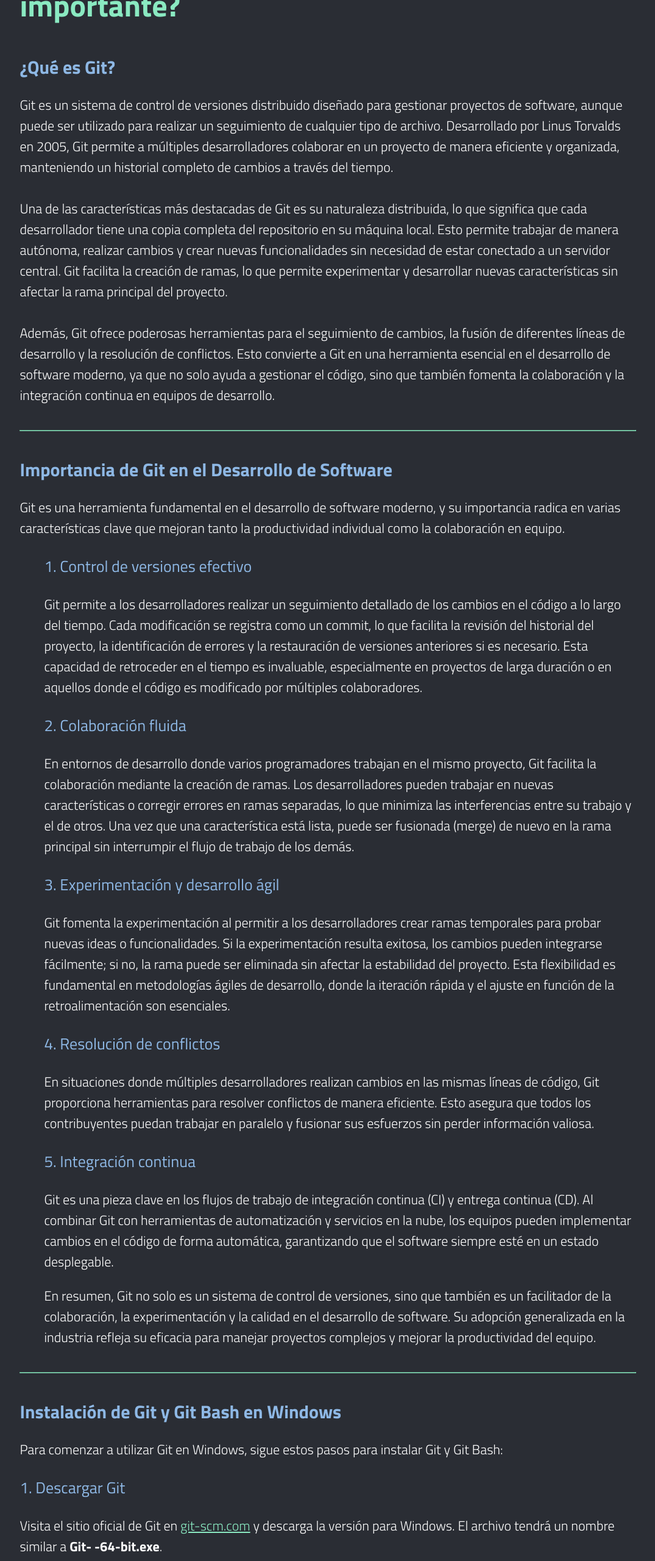
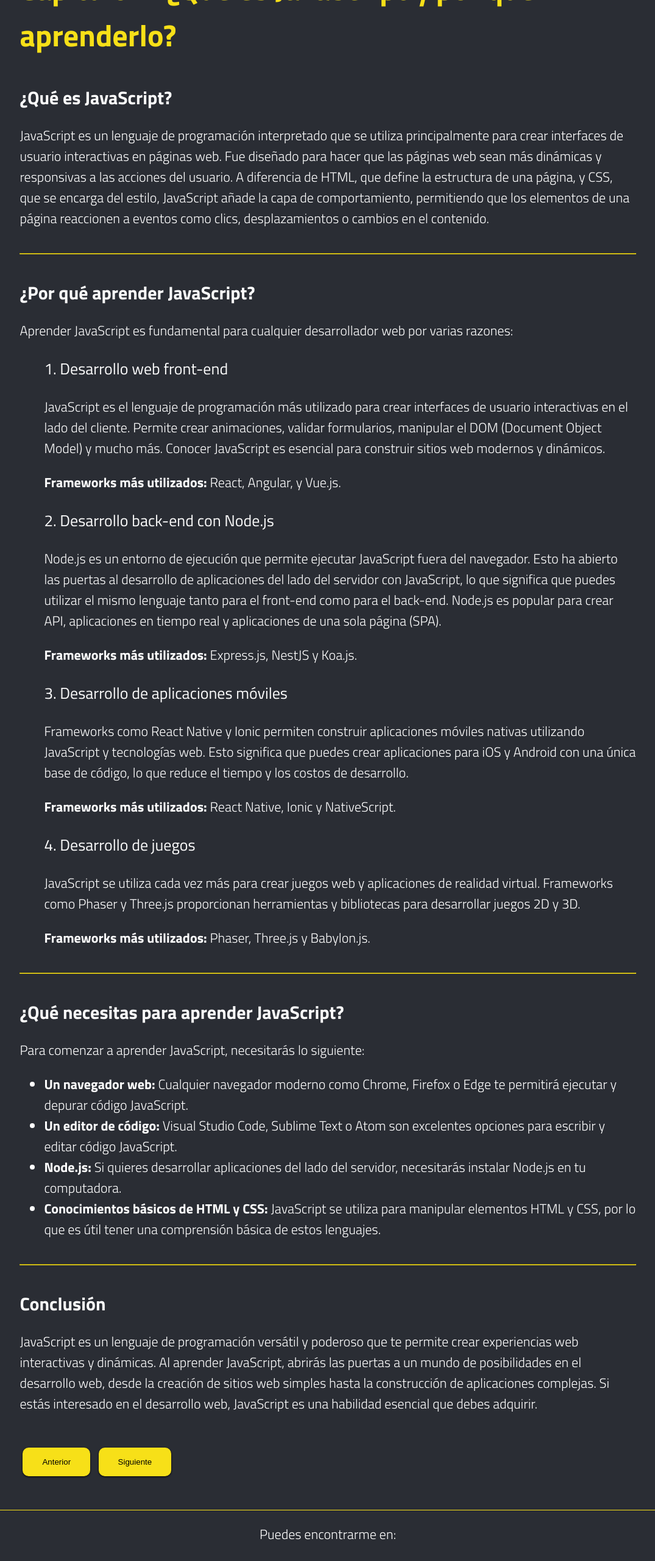
Before and after one commit to lfrestrepo404/javascript-notes, a plain HTML site: page index.html in a window 1280 px wide. Shown: the part 220-2780 px from the top of the page at 61% size, without its empty margins (102-1177 px from the left). Drawn offline with Linux system fonts and the light colour scheme.

Commit message:
Primer capitulo sobre js y definición de estilos

```diff
--- a/css/styles.css
+++ b/css/styles.css
@@ -5,8 +5,8 @@
 
 
 :root {
-    --primary-color: #8AE9C1;
-    --secondary-color: #8EB8E5;
+    --primary-color: #f7e018;
+    --secondary-color: #fbfbfb;
 }
 
 body {
--- a/index.html
+++ b/index.html
@@ -9,7 +9,7 @@
     <link rel="stylesheet" href="css/styles.css">
     <!-- Agrega la librería de iconos de FontAwesome -->
     <link rel="stylesheet" href="https://cdnjs.cloudflare.com/ajax/libs/font-awesome/6.5.0/css/all.min.css">
-    <link rel="icon" href="img/github2.png" type="image/png">
+    <link rel="icon" href="https://upload.wikimedia.org/wikipedia/commons/thumb/6/6a/JavaScript-logo.png/768px-JavaScript-logo.png" type="image/png">
 
 
 
@@ -21,167 +21,53 @@
 
         <section id="cont1">
             <div class="images">
-                <img src="img/social (1).png" alt="Git logo">
-                <img src="img/github.png" alt="github">
+                <img src="https://upload.wikimedia.org/wikipedia/commons/thumb/6/6a/JavaScript-logo.png/768px-JavaScript-logo.png" alt="JavaScript logo">
+                <!-- <img src="img/node-js-logo.png" alt="Node.js logo"> -->
             </div>
-            <h1>Capítulo 1: ¿Qué es Git y por qué es importante?</h1>
+            <h1>Capítulo 1: ¿Qué es JavaScript y por qué aprenderlo?</h1>
 
-            <h2>¿Qué es Git?</h2>
-            <p>Git es un sistema de control de versiones distribuido diseñado para gestionar proyectos de software,
-                aunque puede ser utilizado para realizar un seguimiento de cualquier tipo de archivo. Desarrollado por
-                Linus Torvalds en 2005, Git permite a múltiples desarrolladores colaborar en un proyecto de manera
-                eficiente y organizada, manteniendo un historial completo de cambios a través del tiempo.
-                <br><br>
-                Una de las características más destacadas de Git es su naturaleza distribuida, lo que significa que cada
-                desarrollador tiene una copia completa del repositorio en su máquina local. Esto permite trabajar de
-                manera autónoma, realizar cambios y crear nuevas funcionalidades sin necesidad de estar conectado a un
-                servidor central. Git facilita la creación de ramas, lo que permite experimentar y desarrollar nuevas
-                características sin afectar la rama principal del proyecto.
-                <br><br>
-                Además, Git ofrece poderosas herramientas para el seguimiento de cambios, la fusión de diferentes líneas
-                de desarrollo y la resolución de conflictos. Esto convierte a Git en una herramienta esencial en el
-                desarrollo de software moderno, ya que no solo ayuda a gestionar el código, sino que también fomenta la
-                colaboración y la integración continua en equipos de desarrollo.
-            </p>
+            <h2>¿Qué es JavaScript?</h2>
+            <p>JavaScript es un lenguaje de programación interpretado que se utiliza principalmente para crear interfaces de usuario interactivas en páginas web. Fue diseñado para hacer que las páginas web sean más dinámicas y responsivas a las acciones del usuario. A diferencia de HTML, que define la estructura de una página, y CSS, que se encarga del estilo, JavaScript añade la capa de comportamiento, permitiendo que los elementos de una página reaccionen a eventos como clics, desplazamientos o cambios en el contenido.</p>
 
             <hr>
-            <h2>Importancia de Git en el Desarrollo de Software</h2>
 
-            <p>Git es una herramienta fundamental en el desarrollo de software moderno, y su importancia radica en
-                varias características clave que mejoran tanto la productividad individual como la colaboración en
-                equipo.</p>
+            <h2>¿Por qué aprender JavaScript?</h2>
+            <p>Aprender JavaScript es fundamental para cualquier desarrollador web por varias razones:</p>
             <div class="sub-items">
+                <h3>1. Desarrollo web front-end</h3>
+                <p>JavaScript es el lenguaje de programación más utilizado para crear interfaces de usuario interactivas en el lado del cliente. Permite crear animaciones, validar formularios, manipular el DOM (Document Object Model) y mucho más. Conocer JavaScript es esencial para construir sitios web modernos y dinámicos.</p>
+                <p><strong>Frameworks más utilizados:</strong> React, Angular, y Vue.js.</p>
 
+                <h3>2. Desarrollo back-end con Node.js</h3>
+                <p>Node.js es un entorno de ejecución que permite ejecutar JavaScript fuera del navegador. Esto ha abierto las puertas al desarrollo de aplicaciones del lado del servidor con JavaScript, lo que significa que puedes utilizar el mismo lenguaje tanto para el front-end como para el back-end. Node.js es popular para crear API, aplicaciones en tiempo real y aplicaciones de una sola página (SPA).</p>
+                <p><strong>Frameworks más utilizados:</strong> Express.js, NestJS y Koa.js.</p>
 
-                <h3>1. Control de versiones efectivo</h3>
-                <p>Git permite a los desarrolladores realizar un seguimiento detallado de los cambios en el código a lo
-                    largo del tiempo. Cada modificación se registra como un commit, lo que facilita la revisión del
-                    historial del proyecto, la identificación de errores y la restauración de versiones anteriores si es
-                    necesario. Esta capacidad de retroceder en el tiempo es invaluable, especialmente en proyectos de
-                    larga duración o en aquellos donde el código es modificado por múltiples colaboradores.</p>
+                <h3>3. Desarrollo de aplicaciones móviles</h3>
+                <p>Frameworks como React Native y Ionic permiten construir aplicaciones móviles nativas utilizando JavaScript y tecnologías web. Esto significa que puedes crear aplicaciones para iOS y Android con una única base de código, lo que reduce el tiempo y los costos de desarrollo.</p>
+                <p><strong>Frameworks más utilizados:</strong> React Native, Ionic y NativeScript.</p>
 
-                <h3>2. Colaboración fluida</h3>
-                <p>En entornos de desarrollo donde varios programadores trabajan en el mismo proyecto, Git facilita la
-                    colaboración mediante la creación de ramas. Los desarrolladores pueden trabajar en nuevas
-                    características o corregir errores en ramas separadas, lo que minimiza las interferencias entre su
-                    trabajo y el de otros. Una vez que una característica está lista, puede ser fusionada (merge) de
-                    nuevo en la rama principal sin interrumpir el flujo de trabajo de los demás.</p>
-
-                <h3>3. Experimentación y desarrollo ágil</h3>
-                <p>Git fomenta la experimentación al permitir a los desarrolladores crear ramas temporales para probar
-                    nuevas ideas o funcionalidades. Si la experimentación resulta exitosa, los cambios pueden integrarse
-                    fácilmente; si no, la rama puede ser eliminada sin afectar la estabilidad del proyecto. Esta
-                    flexibilidad es fundamental en metodologías ágiles de desarrollo, donde la iteración rápida y el
-                    ajuste en función de la retroalimentación son esenciales.</p>
-
-                <h3>4. Resolución de conflictos</h3>
-                <p>En situaciones donde múltiples desarrolladores realizan cambios en las mismas líneas de código, Git
-                    proporciona herramientas para resolver conflictos de manera eficiente. Esto asegura que todos los
-                    contribuyentes puedan trabajar en paralelo y fusionar sus esfuerzos sin perder información valiosa.
-                </p>
-
-                <h3>5. Integración continua</h3>
-                <p>Git es una pieza clave en los flujos de trabajo de integración continua (CI) y entrega continua (CD).
-                    Al combinar Git con herramientas de automatización y servicios en la nube, los equipos pueden
-                    implementar cambios en el código de forma automática, garantizando que el software siempre esté en
-                    un estado desplegable.</p>
-
-                <p>En resumen, Git no solo es un sistema de control de versiones, sino que también es un facilitador de
-                    la colaboración, la experimentación y la calidad en el desarrollo de software. Su adopción
-                    generalizada en la industria refleja su eficacia para manejar proyectos complejos y mejorar la
-                    productividad del equipo.</p>
-
+                <h3>4. Desarrollo de juegos</h3>
+                <p>JavaScript se utiliza cada vez más para crear juegos web y aplicaciones de realidad virtual. Frameworks como Phaser y Three.js proporcionan herramientas y bibliotecas para desarrollar juegos 2D y 3D.</p>
+                <p><strong>Frameworks más utilizados:</strong> Phaser, Three.js y Babylon.js.</p>
             </div>
 
             <hr>
 
-            <h2>Instalación de Git y Git Bash en Windows</h2>
-
-            <p>Para comenzar a utilizar Git en Windows, sigue estos pasos para instalar Git y Git Bash:</p>
-
-            <h3>1. Descargar Git</h3>
-            <p>Visita el sitio oficial de Git en <a href="https://git-scm.com/" target="_blank">git-scm.com</a> y
-                descarga la versión para Windows. El archivo tendrá un nombre similar a <strong>Git-<version>
-                        -64-bit.exe</strong>.</p>
-
-            <h3>2. Ejecutar el Instalador</h3>
+            <h2>¿Qué necesitas para aprender JavaScript?</h2>
+            <p>Para comenzar a aprender JavaScript, necesitarás lo siguiente:</p>
             <ul>
-                <li>Haz doble clic en el archivo descargado para iniciar el asistente de instalación.</li>
-                <li>En la primera pantalla, haz clic en "Next" para continuar.</li>
+                <li><strong>Un navegador web:</strong> Cualquier navegador moderno como Chrome, Firefox o Edge te permitirá ejecutar y depurar código JavaScript.</li>
+                <li><strong>Un editor de código:</strong> Visual Studio Code, Sublime Text o Atom son excelentes opciones para escribir y editar código JavaScript.</li>
+                <li><strong>Node.js:</strong> Si quieres desarrollar aplicaciones del lado del servidor, necesitarás instalar Node.js en tu computadora.</li>
+                <li><strong>Conocimientos básicos de HTML y CSS:</strong> JavaScript se utiliza para manipular elementos HTML y CSS, por lo que es útil tener una comprensión básica de estos lenguajes.</li>
             </ul>
-
-            <h3>3. Seleccionar Componentes</h3>
-            <ul>
-                <li>En la pantalla "Select Components", asegúrate de seleccionar las siguientes opciones:
-                    <ul>
-                        <li><strong>Git Bash Here:</strong> Esto te permitirá acceder a Git Bash desde el explorador de
-                            archivos.</li>
-                        <li>Opcionalmente, puedes dejar las opciones predeterminadas seleccionadas.</li>
-                    </ul>
-                </li>
-                <li>Haz clic en "Next" para continuar.</li>
-            </ul>
-
-            <h3>4. Configuración del Editor de Texto</h3>
-            <ul>
-                <li>En la siguiente pantalla, selecciona tu editor de texto preferido (por ejemplo, "Use Vim" o "Use
-                    Notepad++"). Esto es importante ya que Git utilizará este editor para los mensajes de commit.</li>
-                <li>Haz clic en "Next".</li>
-            </ul>
-
-            <h3>5. Configuración de la Terminal</h3>
-            <ul>
-                <li>Elige la opción "Use Git from the Windows Command Prompt" si deseas utilizar Git desde la línea de
-                    comandos de Windows. Esto es útil si ya estás familiarizado con el símbolo del sistema.</li>
-                <li>Haz clic en "Next".</li>
-            </ul>
-
-            <h3>6. Configuración de la Comprobación de Línea de Comandos</h3>
-            <ul>
-                <li>Deja la opción predeterminada seleccionada (Checkout Windows-style, commit Unix-style line endings)
-                    y haz clic en "Next".</li>
-            </ul>
-
-            <h3>7. Finalizar la Instalación</h3>
-            <ul>
-                <li>Continúa haciendo clic en "Next" y seleccionando las opciones predeterminadas hasta que llegues a la
-                    pantalla final.</li>
-                <li>Haz clic en "Finish" para completar la instalación.</li>
-            </ul>
-
-            <h3>8. Verificar la Instalación</h3>
-            <p>Para asegurarte de que Git se ha instalado correctamente, abre Git Bash (puedes buscarlo en el menú de
-                inicio) y ejecuta el siguiente comando:</p>
-            <pre><code>git --version
-</code></pre>
-            <p>Deberías ver la versión de Git instalada en tu sistema.</p>
-
-            <h3>9. Configurar Git (Opcional)</h3>
-            <p>Después de instalar Git, es recomendable configurar tu nombre de usuario y correo electrónico. Esto se
-                puede hacer con los siguientes comandos en Git Bash:</p>
-            <pre><code>git config --global user.name "Tu Nombre"
-git config --global user.email "tu.email@ejemplo.com"
-</code></pre>
 
             <hr>
 
             <h2>Conclusión</h2>
-            <p>Git se ha convertido en una herramienta esencial en el desarrollo de software moderno, gracias a su
-                capacidad para mejorar la colaboración y la gestión del código. Su sistema de control de versiones
-                permite a los desarrolladores realizar un seguimiento preciso de los cambios, identificar errores y
-                restaurar versiones anteriores con facilidad.</p>
+            <p>JavaScript es un lenguaje de programación versátil y poderoso que te permite crear experiencias web interactivas y dinámicas. Al aprender JavaScript, abrirás las puertas a un mundo de posibilidades en el desarrollo web, desde la creación de sitios web simples hasta la construcción de aplicaciones complejas. Si estás interesado en el desarrollo web, JavaScript es una habilidad esencial que debes adquirir.</p>
+        </section>
 
-            <p>La funcionalidad de creación de ramas fomenta la experimentación y la innovación, permitiendo trabajar en
-                nuevas ideas sin afectar la estabilidad del proyecto principal. Además, Git facilita la colaboración
-                simultánea entre múltiples desarrolladores, promoviendo un ambiente de trabajo más eficiente.</p>
-
-            <p>Su integración con herramientas de automatización y servicios en la nube hace que la entrega continua y
-                la integración continua sean más accesibles. En resumen, dominar Git es fundamental para cualquier
-                desarrollador que desee optimizar su flujo de trabajo y contribuir de manera efectiva a proyectos de
-                software.</p>
-
-
-        </section>
         <section id="cont2">
             <h1>Capítulo 2: Comandos Básicos en la Terminal</h1>
 
```
